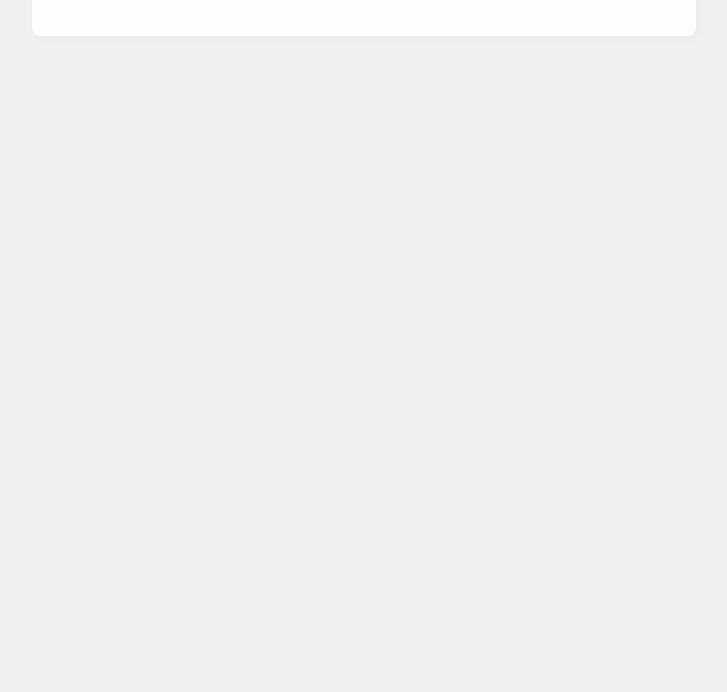
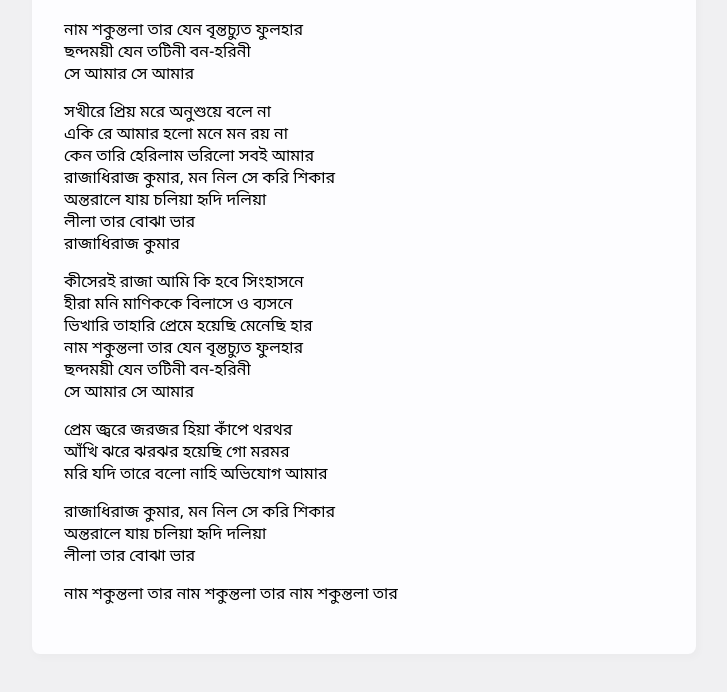
Before and after one commit to sivahqpw/socj, a plain HTML site: page nam.html in a window 1280 px wide. Shown: the part 254-946 px from the top of the page, without its empty margins (276-1003 px from the left). Before the commit the page ends 800 px from the top, so only its background shows below. Drawn offline with nearby package versions, Linux system fonts and the light colour scheme.

Commit message:
Update nam.html

```diff
--- a/nam.html
+++ b/nam.html
@@ -70,6 +70,12 @@
   <audio controls autoplay loop>
     <source src="https://socj.info/naam_sokuntola_taar.mp3" type="audio/mpeg">
   </audio>
+<p>নাম শকুন্তলা তার যেন বৃন্তচ্যুত ফুলহার<br />ছন্দময়ী যেন তটিনী বন-হরিনী<br />সে আমার সে আমার</p>
+<p>সখীরে প্রিয় মরে অনুশুয়ে বলে না<br />একি রে আমার হলো মনে মন রয় না <br />কেন তারি হেরিলাম ভরিলো সবই আমার <br />রাজাধিরাজ কুমার, মন নিল সে করি শিকার<br />অন্তরালে যায় চলিয়া হৃদি দলিয়া<br />লীলা তার বোঝা ভার<br />রাজাধিরাজ কুমার</p>
+<p>কীসেরই রাজা আমি কি হবে সিংহাসনে<br />হীরা মনি মাণিককে বিলাসে ও ব্যসনে <br />ভিখারি তাহারি প্রেমে হয়েছি মেনেছি হার<br />নাম শকুন্তলা তার যেন বৃন্তচ্যুত ফুলহার<br />ছন্দময়ী যেন তটিনী বন-হরিনী<br />সে আমার সে আমার</p>
+<p>প্রেম জ্বরে জরজর হিয়া কাঁপে থরথর<br />আঁখি ঝরে ঝরঝর হয়েছি গো মরমর<br />মরি যদি তারে বলো নাহি অভিযোগ আমার</p>
+<p>রাজাধিরাজ কুমার, মন নিল সে করি শিকার<br />অন্তরালে যায় চলিয়া হৃদি দলিয়া<br />লীলা তার বোঝা ভার</p>
+<p>নাম শকুন্তলা তার নাম শকুন্তলা তার নাম শকুন্তলা তার</p>
     </div>
 </body>
 </html>
```
